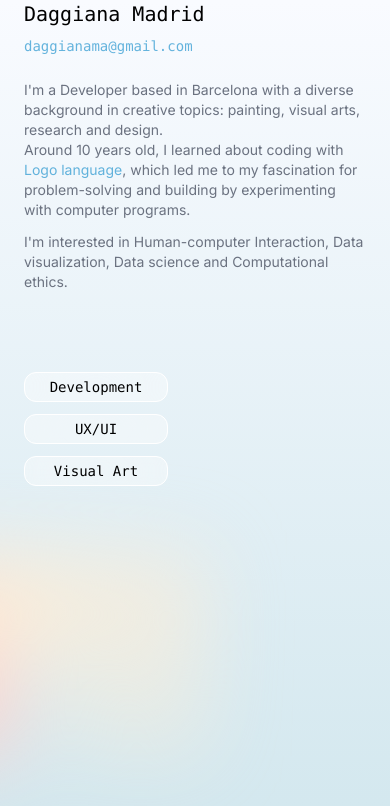
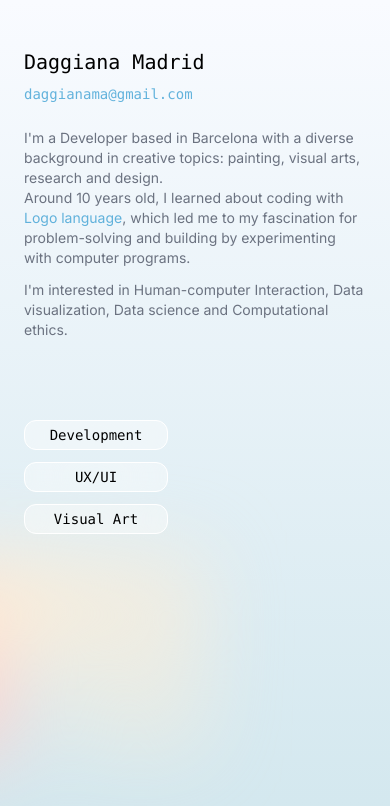
Before and after one commit to daggianama/daggianama.github.io, a Next.js app: page / in a window 390 px wide. Shown: the top 806 px of the page. Built offline with nearby package versions, Linux system fonts and the light colour scheme.

Commit message:
responsive mobile first 2

```diff
--- a/src/app/page.tsx
+++ b/src/app/page.tsx
@@ -1,7 +1,7 @@
 
 export default function Home() {
   return (
-    <main className="flex min-h-screen flex-col items-start py-10lg:max-w-lg md:py-20" >
+    <main className="flex min-h-screen pt-12 flex-col items-start py-10lg:max-w-lg md:py-20" >
       <div className="flex flex-col z-10 px-6 w-sm md:max-w-8xl md:mx-32 items-start justify-between ">
         <div className="flex flex-col mb-6 font-mono md:flex-row md:gap-12 items-baseline md:mb-12  ">
           <h1 className="text-xl">Daggiana Madrid</h1>
```
